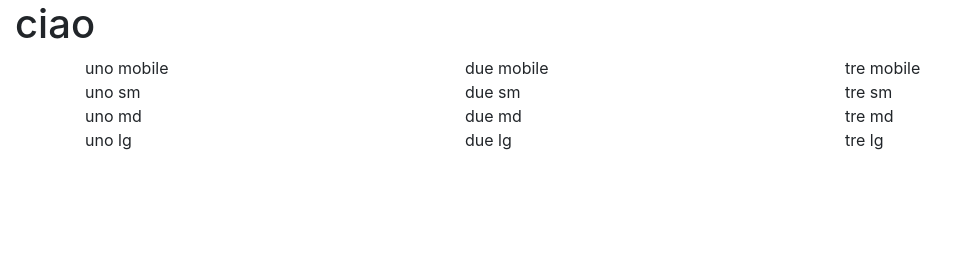
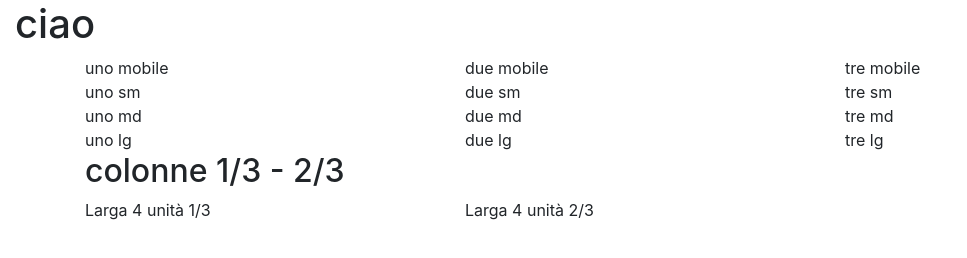
Before and after one commit to Alebaffuto/prova_bootstrap, a plain HTML site: page index.html in a window 1280 px wide. Shown: the whole page, without its empty margins (0-967 px from the left). Drawn offline with nearby package versions, Linux system fonts and the light colour scheme.

Commit message:
fatto task t1

```diff
--- a/index.html
+++ b/index.html
@@ -51,6 +51,19 @@
             <div class="col-lg">due lg</div>
             <div class="col-lg">tre lg</div>
         </div>
+
+
+
+        <h2>colonne 1/3 - 2/3</h2>
+
+        <div class="row">
+            <div class="col-md-4">
+                Larga 4 unità 1/3
+            </div>
+            <div class="col-md-8">
+                Larga 4 unità 2/3
+            </div>
+        </div>
     </div>
 
     <script src="https://code.jquery.com/jquery-3.5.1.slim.min.js"
```
Also changed, not shown: 1 other file.
